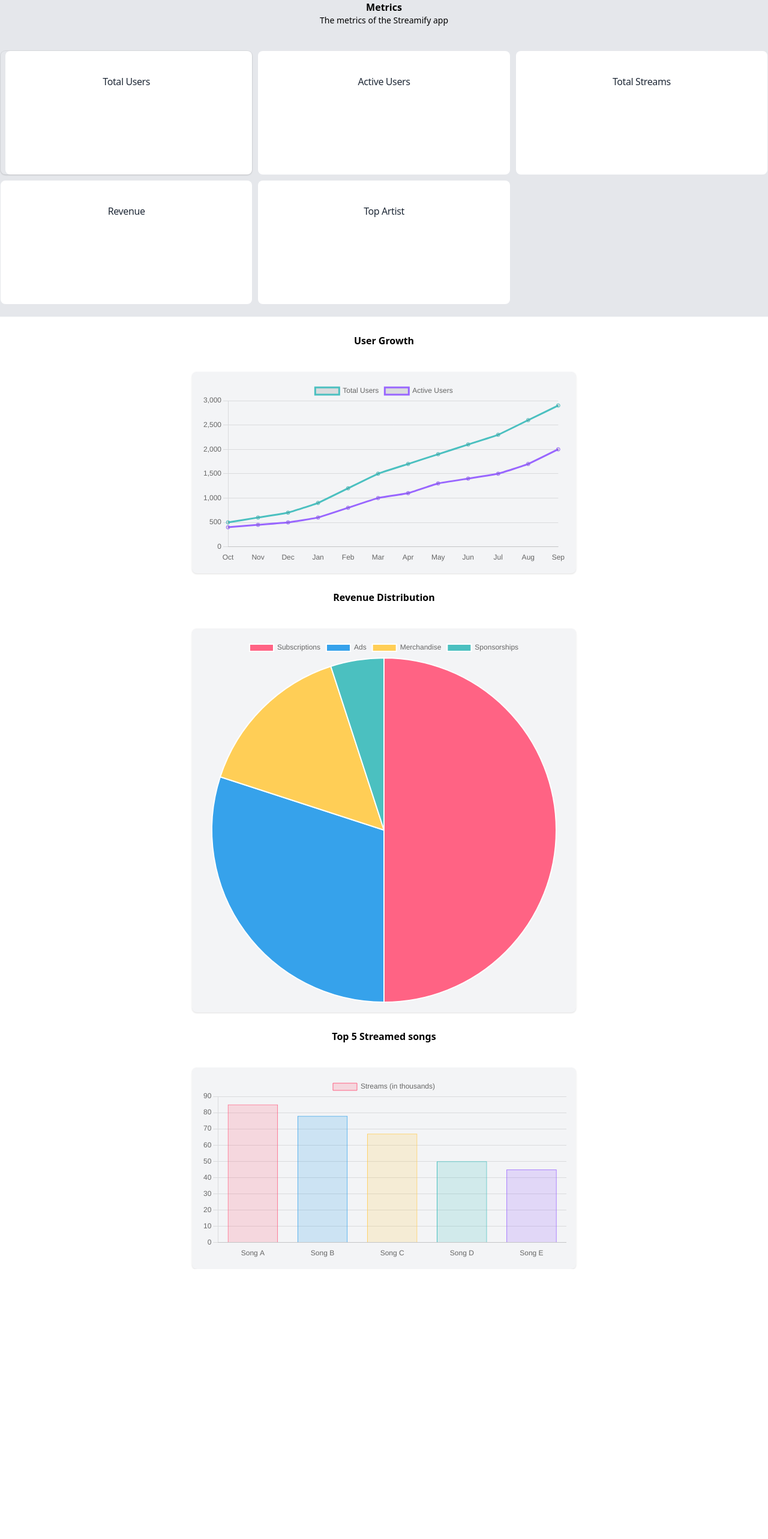
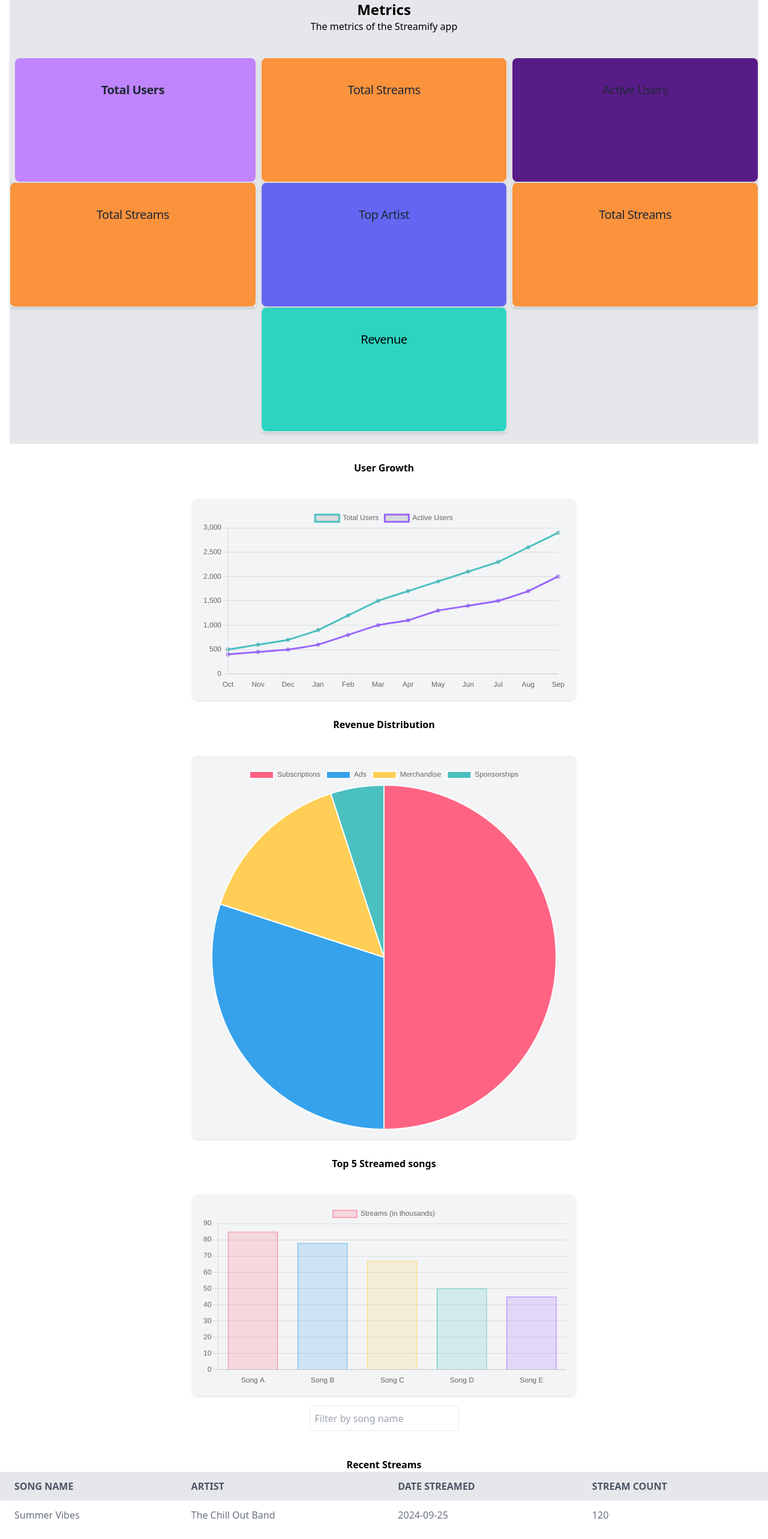
Before and after one commit to Shree0310/Streamify, a React (Create React App) app: page / in a window 1280 px wide. Shown: the part 100-2666 px from the top of the page at 60% size. Before the commit the page ends 2216 px from the top, so only its background shows below. Built offline with nearby package versions, Linux system fonts and the light colour scheme.

Commit message:
filter & sorting changes

```diff
--- a/src/Components/Body.js
+++ b/src/Components/Body.js
@@ -1,16 +1,20 @@
 import DataViz from "./DataViz";
 import Header from "./Header";
 import Metrics from "./Metrics";
+import RecentStreams from "./RecentStreams";
 
 const Body = () =>{
     return (
         <div>
             <Header/>
-            <div>
+            <div className="dark:bg-gray-900">
                 <Metrics/>
             </div>
             <div>
                 <DataViz/>
+            </div>
+            <div>
+                <RecentStreams/>
             </div>
         </div>
     )
--- a/src/Components/Metrics.js
+++ b/src/Components/Metrics.js
@@ -1,61 +1,78 @@
 const Metrics = ()=>{
     return (
-        <div className="bg-gray-200 py-5">
-            <h2 className="text-center font-semibold">Metrics</h2>
-            <p className="text-sm">The metrics of the Streamify app</p>
+        <div className="dark:bg-gray-800 bg-gray-200 py-5 mx-4">
+            <h2 className="text-center dark:text-white font-semibold text-2xl">Metrics</h2>
+            <p className="dark:text-blue-400 text-md">The metrics of the Streamify app</p>
             <div className="mt-10 grid gap-2 grid-cols-3 grid-rows-1">
-                <div className="relative ">
-                    <div className="absolute inset-px ml-2 rounded-lg bg-white"></div>
-                    <div className="relative flex h-52 flex-col overflow-hidden rounded-lg">
-                        <div className="px-6 pb-3 pt-8">
-                            <p className="mt-2 font-medium tracking-tight text-gray-800">Total Users</p>
+                <div>
+                    <div className="relative cursor-pointer transition hover:translate-y-1 hover:scale-100 delay-150 hover:translate-x-2 ease-in-out shadow-md ">
+                        <div className="absolute inset-px ml-2 rounded-lg bg-purple-400"></div>
+                        <div className="relative flex h-52 flex-col overflow-hidden rounded-2xl">
+                            <div className="px-6 pb-3 pt-8">
+                                <p className="mt-2 font-bold tracking-tight dark:text-white text-xl text-gray-800">Total Users</p>
+                            </div>
                         </div>
-
                     </div>
-                    <div className="absolute inset-px rounded-lg shadow ring-1 ring-black/5"></div>
-                </div>
-                <div className="relative">
-                    <div className="absolute inset-px rounded-lg bg-white"></div>
+                    <div className="relative cursor-pointer transition hover:translate-y-1 hover:scale-100 delay-150 hover:translate-x-2 ease-in-out shadow-md ">
+                        <div className="absolute inset-px rounded-lg bg-orange-400"></div>
                         <div className="relative flex h-52 flex-col overflow-hidden rounded-lg">
-                            <div className="px-6 pb-3 pt-8">
-                                <p className="mt-2 font-medium tracking-tight text-gray-800">Active Users</p>
-
+                            <div className="px-7 pb-3 pt-8">
+                                <p className="mt-2 font-medium tracking-tight text-gray-800 dark:text-white text-xl">Total Streams</p>
                             </div>
-
-                        </div>
-                    <div></div>
-                </div>
-                <div className="relative">
-                    <div className="absolute inset-px rounded-lg bg-white"></div>
-                    <div className="relative flex h-52 flex-col overflow-hidden rounded-lg">
-                        <div className="px-6 pb-3 pt-8">
-                            <p className="mt-2 font-medium tracking-tight text-gray-800">Total Streams</p>
-
-                        </div>
-
-                    </div>
-
-                </div>
-                <div className="relative">
-                    <div className="absolute inset-px rounded-lg bg-white"></div>
-                    <div className="relative h-52 flex-col overflow-hidden rounded-lg">
-                        <div className="px-6 pb-3 pt-8">
-                            <p className="mt-2 font-medium tracking-tight text-gray-800">Revenue</p>
-
                         </div>
                     </div>
                 </div>
-                <div className="relative">
-                    <div className="absolute inset-px rounded-lg bg-white"></div>
-                    <div className="relative flex h-52 flex-col overflow-hidden rounded-lg">
-                        <div className="px-6 pb-3 pt-8">
-                            <p className="mt-2 font-medium tracking-tight text-gray-800">Top Artist</p>
 
 
+                <div>
+                    <div className="relative cursor-pointer transition hover:translate-y-1 hover:scale-100 delay-150 hover:translate-x-2 ease-in-out shadow-md ">
+                        <div className="absolute inset-px rounded-lg bg-orange-400"></div>
+                        <div className="relative flex h-52 flex-col overflow-hidden rounded-lg">
+                            <div className="px-7 pb-3 pt-8">
+                                <p className="mt-2 font-medium tracking-tight text-gray-800 dark:text-white text-xl">Total Streams</p>
+                            </div>
                         </div>
                     </div>
 
+                    <div className="relative cursor-pointer transition hover:translate-y-1 hover:scale-100 delay-150 hover:translate-x-2 ease-in-out shadow-md ">
+                        <div className="absolute inset-px rounded-lg bg-indigo-500"></div>
+                        <div className="relative flex h-52 flex-col overflow-hidden rounded-lg">
+                            <div className="px-6 pb-3 pt-8">
+                                <p className="mt-2 font-medium tracking-tight text-gray-800 dark:text-white text-xl">Top Artist</p>
+                            </div>
+                        </div>
+                    </div>
+                    <div className="relative cursor-pointer transition hover:translate-y-1 hover:scale-100 delay-150 hover:translate-x-2 ease-in-out shadow-md ">
+                        <div className="absolute inset-px rounded-lg bg-teal-400"></div>
+                        <div className="relative h-52 flex-col overflow-hidden rounded-lg">
+                            <div className="px-8 pb-3 pt-8">
+                                <p className="mt-2 font-medium tracking-tight dark:text-white text-xl">Revenue</p>
+                            </div>
+                        </div>
+                    </div>
                 </div>
+
+                <div>
+                    <div className="relative cursor-pointer transition hover:translate-y-1 hover:scale-100 delay-150 hover:translate-x-2 ease-in-out shadow-md ">
+                        <div className="absolute inset-px rounded-lg bg-purple-900"></div>
+                            <div className="relative flex h-52 flex-col overflow-hidden rounded-2xl">
+                                <div className="px-6 pb-3 pt-8">
+                                    <p className="mt-2 font-medium tracking-tight text-gray-800 dark:text-white text-xl">Active Users</p>
+                                </div>
+                        </div>
+                    </div>
+                    <div className="relative cursor-pointer transition hover:translate-y-1 hover:scale-100 delay-150 hover:translate-x-2 ease-in-out shadow-md ">
+                        <div className="absolute inset-px rounded-lg bg-orange-400"></div>
+                        <div className="relative flex h-52 flex-col overflow-hidden rounded-lg">
+                            <div className="px-7 pb-3 pt-8">
+                                <p className="mt-2 font-medium tracking-tight text-gray-800 dark:text-white text-xl">Total Streams</p>
+                            </div>
+                        </div>
+                    </div>
+                </div>
+
+
+
 
             </div>
 
--- /dev/null
+++ b/src/Components/RecentStreams.js
@@ -0,0 +1,141 @@
+import { useState } from "react";
+
+const RecentStreams = () =>{
+    const streamData = [
+        { songName: "Summer Vibes", artist: "The Chill Out Band", dateStreamed: "2024-09-25", streamCount: 120, userId: "U001" },
+        { songName: "Electric Dream", artist: "DJ Night Sky", dateStreamed: "2024-09-24", streamCount: 95, userId: "U002" },
+        { songName: "Ocean Waves", artist: "The Soothers", dateStreamed: "2024-09-23", streamCount: 150, userId: "U003" },
+        { songName: "Firelight", artist: "Ember", dateStreamed: "2024-09-22", streamCount: 110, userId: "U004" },
+        { songName: "High Energy", artist: "Beat Masters", dateStreamed: "2024-09-21", streamCount: 75, userId: "U005" },
+        { songName: "Moonlit Dance", artist: "The Dreamers", dateStreamed: "2024-09-20", streamCount: 180, userId: "U006" },
+        { songName: "Sunset Glow", artist: "Coastal Escape", dateStreamed: "2024-09-19", streamCount: 60, userId: "U007" },
+        { songName: "Wild Winds", artist: "Nature Tones", dateStreamed: "2024-09-18", streamCount: 130, userId: "U008" },
+        { songName: "Mountain High", artist: "Peak Performers", dateStreamed: "2024-09-17", streamCount: 155, userId: "U009" },
+        { songName: "Urban Rhythm", artist: "Street Sounds", dateStreamed: "2024-09-16", streamCount: 200, userId: "U010" },
+      ];
+
+    //State for sorting and filtering
+    const [sortConfig, setSortConfig] = useState({key: null, direction: 'asc'});
+    const [filter, setFilter] = useState('');
+
+    //Function to sort the data
+    const sortData = (key) =>{
+        let direction = 'asc';
+        if(sortConfig.key === key && sortConfig.direction === 'asc'){
+            direction = 'dsc'
+        }
+        setSortConfig({ key, direction});
+    };
+
+      // Function to get sorted and filtered data
+    const getSortedAndFilteredData = () => {
+        // First, filter the data based on the song name
+        let filteredData = streamData.filter((stream) =>
+        stream.songName.toLowerCase().includes(filter.toLowerCase())
+        );
+
+        // Then, sort the data if a sort key is provided
+        if (sortConfig.key) {
+        filteredData = filteredData.sort((a, b) => {
+            const aValue = a[sortConfig.key];
+            const bValue = b[sortConfig.key];
+
+            // Handle different data types (numbers, strings, dates)
+            if (typeof aValue === 'number' && typeof bValue === 'number') {
+            return sortConfig.direction === 'asc' ? aValue - bValue : bValue - aValue;
+            } else if (sortConfig.key === 'dateStreamed') {
+            // Sort by date
+            return sortConfig.direction === 'asc'
+                ? new Date(aValue) - new Date(bValue)
+                : new Date(bValue) - new Date(aValue);
+            } else {
+            // Sort by strings (for songName, artist, userId)
+            return sortConfig.direction === 'asc'
+                ? aValue.localeCompare(bValue)
+                : bValue.localeCompare(aValue);
+            }
+        });
+        }
+
+        return filteredData;
+    };
+
+    const sortedAndFilteredData = getSortedAndFilteredData();
+
+
+
+
+     // Sorting logic based on key and direction
+    // const sortedData = [...streamData].sort((a, b) => {
+    //     if (a[sortConfig.key] < b[sortConfig.key]) {
+    //     return sortConfig.direction === 'asc' ? -1 : 1;
+    //     }
+    //     if (a[sortConfig.key] > b[sortConfig.key]) {
+    //     return sortConfig.direction === 'asc' ? 1 : -1;
+    //     }
+    //     return 0;
+    // });
+
+    //  // Function to filter the data
+    // const filteredData = sortedData.filter((stream) =>
+    // stream.songName.toLowerCase().includes(filter.toLowerCase())
+    // );
+
+    return (
+        <div className="overflow-x-auto">
+            <div className="p-4">
+                <input
+                 type="text"
+                 placeholder="Filter by song name"
+                 className="border border-gray-200 p-2 rounded-md"
+                 value={filter}
+                 onChange={(e)=> setFilter(e.target.value)}/>
+
+            </div>
+
+        <div>
+            <h2 className="text-center font-semibold pt-7">Recent Streams</h2>
+                <table className="min-w-full table-auto bg-white shadow-lg rounded-lg">
+                    <thead>
+                        <tr className="bg-gray-200 text-gray-600 uppercase ">
+                            <th
+                            className="py-3 px-6 text-left cursor-pointer"
+                            onClick={() => sortData('songName')}>
+                                Song Name {sortConfig.key === 'songName' ? (sortConfig.direction === 'asc' ? '▲' : '▼') : ''}
+                            </th>
+                            <th
+                            className="py-3 px-6 text-left cursor-pointer"
+                            onClick={() => sortData('artist')}>
+                              Artist {sortConfig.key === 'artist' ? (sortConfig.direction === 'asc' ? '▲' : '▼') : ''}
+                            </th>
+                            <th
+                            className="py-3 px-6 text-left cursor-pointer"
+                            onClick={() => sortData('dateStreamed')}>
+                                Date Streamed {sortConfig.key === 'dateStreamed' ? (sortConfig.direction === 'asc' ? '▲' : '▼') : ''}
+                            </th>
+                            <th
+                            className="py-3 px-6 text-left cursor-pointer"
+                            onClick={() => sortData('streamCount')}>
+                              Stream Count {sortConfig.key === 'streamCount' ? (sortConfig.direction === 'asc' ? '▲' : '▼') : ''}
+                            </th>
+                        </tr>
+                    </thead>
+                    <tbody>
+                        {sortedAndFilteredData.map((stream,index)=>(
+                            <tr key={index} className="bg-white text-gray-500 font-light hover:bg-gray-100">
+                            <td className="py-3 px-6 text-left">{stream.songName}</td>
+                            <td className="py-3 px-6 text-left">{stream.artist}</td>
+                            <td className="py-3 px-6 text-left">{stream.dateStreamed}</td>
+                            <td className="py-3 px-6 text-left">{stream.streamCount}</td>
+                            </tr>
+                        ))}
+                    </tbody>
+                </table>
+        </div>
+        </div>
+
+    )
+
+}
+
+export default RecentStreams;
--- a/tailwind.config.js
+++ b/tailwind.config.js
@@ -1,7 +1,7 @@
 /** @type {import('tailwindcss').Config} */
 module.exports = {
   content: [
-    "./src/**/*.{js,jsx,ts,tsx}",
+    "./src/**/*.{js,jsx,ts,tsx}"
   ],
   theme: {
     extend: {},
```
Also changed, not shown: src/Components/Header.js (+7 -7 lines), 1 other file (tests, documents, lock files or other folders).
